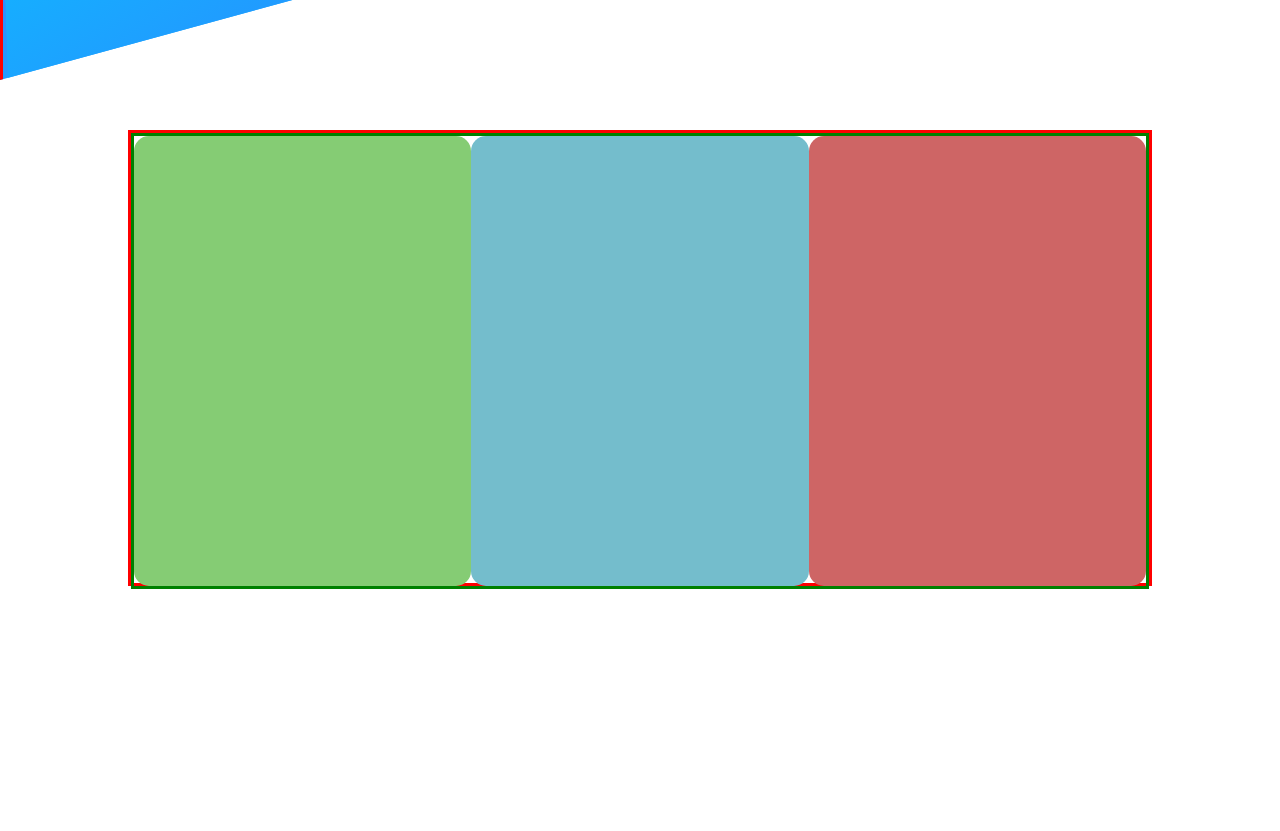
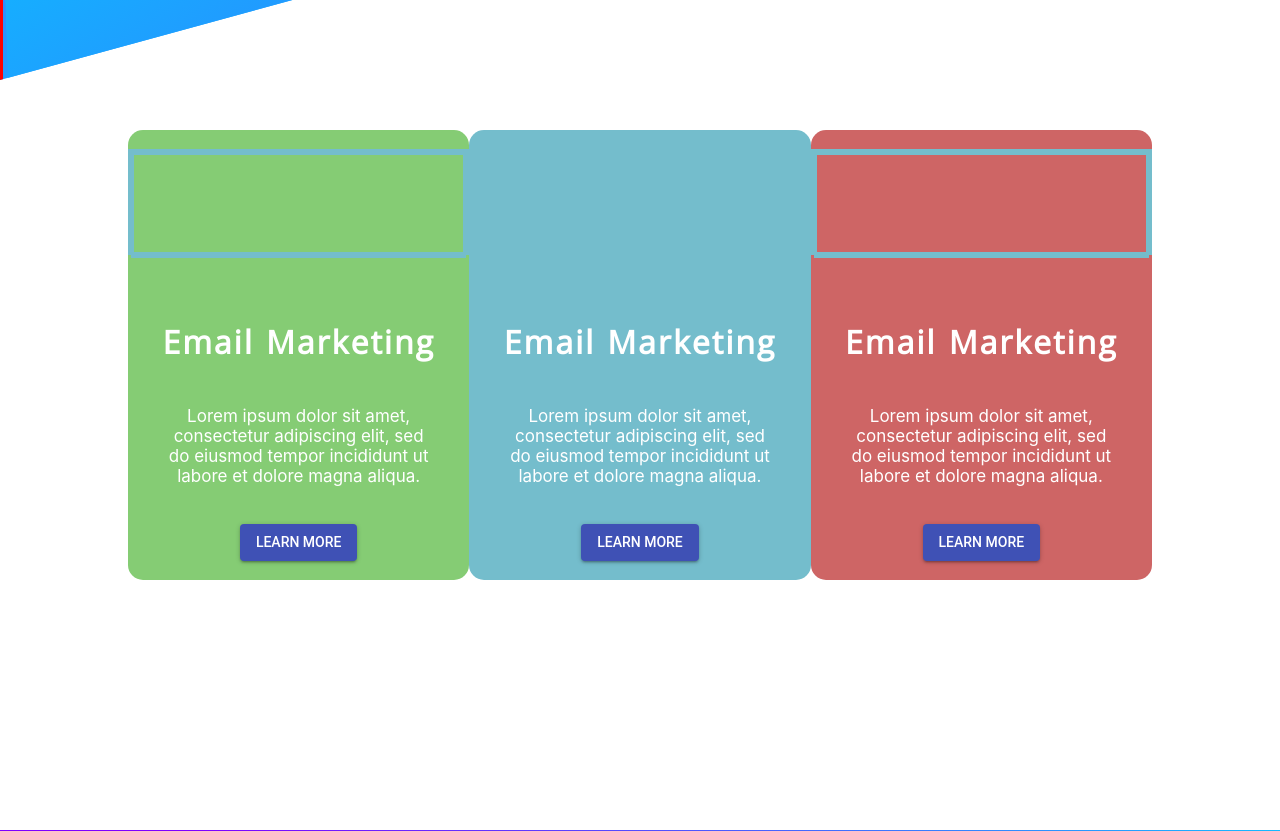
Before and after one commit to KeyToTech/KoreanPhraseBookSite, a React (Create React App) app: page / in a window 1280 px wide. Shown: the part 920-1751 px from the top of the page. Built offline with nearby package versions, Linux system fonts and the light colour scheme.

Commit message:
add material design

```diff
--- a/src/components/content/section_one/section_one.js
+++ b/src/components/content/section_one/section_one.js
@@ -1,5 +1,6 @@
 import React, { Component } from 'react';
-import '../../content/style.css'
+import '../../content/style.css';
+import Button from '@material-ui/core/Button';
 
 
 class SectionOne extends Component {
@@ -10,15 +11,48 @@ class SectionOne extends Component {
                 <div className="row">
 
                     <div className="collumn-green">
+                        <div className="image">
                         <div className="image"></div>
-                        <div className="content"></div>
+                        </div>
+                        <div className="content-text">
+                        <h1 className="title">Email Marketing</h1>
+                        <p className="text"> Lorem ipsum dolor sit amet, consectetur adipiscing elit, sed do eiusmod tempor incididunt ut labore et dolore magna aliqua.</p>
+                        </div>
                         <div className="button">
-
+                            <Button variant="contained" color="primary" >
+                                Learn More
+                           </Button>
                         </div>
                     </div>
 
-                    <div className="collumn-blue"></div>
-                    <div className="collumn-red"></div>
+                    <div className="collumn-blue">
+                    <div className="image">
+                        <div className="image"></div>
+                        </div>
+                        <div className="content-text">
+                        <h1 className="title">Email Marketing</h1>
+                        <p className="text"> Lorem ipsum dolor sit amet, consectetur adipiscing elit, sed do eiusmod tempor incididunt ut labore et dolore magna aliqua.</p>
+                        </div>
+                        <div className="button">
+                            <Button variant="contained" color="primary" >
+                                Learn More
+                           </Button>
+                        </div>
+                    </div>
+                    <div className="collumn-red">
+                    <div className="image">
+                        <div className="image"></div>
+                        </div>
+                        <div className="content-text">
+                        <h1 className="title">Email Marketing</h1>
+                        <p className="text"> Lorem ipsum dolor sit amet, consectetur adipiscing elit, sed do eiusmod tempor incididunt ut labore et dolore magna aliqua.</p>
+                        </div>
+                        <div className="button">
+                            <Button variant="contained" color="primary" >
+                                Learn More
+                           </Button>
+                        </div>
+                    </div>
 
 
                 </div>
--- a/src/components/content/style.css
+++ b/src/components/content/style.css
@@ -1,7 +1,7 @@
 
 .main-container {
 
-border: red solid;
+
 height: 450px;
 
 
@@ -9,7 +9,7 @@ height: 450px;
 
 .row {
 
-    border: green solid;
+
     height: 450px;
     display: flex;
     flex-direction: row;
@@ -21,6 +21,9 @@ height: 450px;
   border-radius: 15px;
   width: 350px;
   background: #85cc74;
+  display: flex;
+  flex-direction: column;
+  justify-content: space-around;
 
 }
 
@@ -28,10 +31,48 @@ height: 450px;
     border-radius: 15px;
     width: 350px;
     background: #74bdcc;
+    display: flex;
+    flex-direction: column;
+    justify-content: space-around;
 }
 
 .collumn-red {
     border-radius: 15px;
     width: 350px;
     background: #ce6565;
+    display: flex;
+    flex-direction: column;
+    justify-content: space-around;
 }
+
+.image {
+    border: #74bdcc solid;
+  height: 100px;
+}
+
+.content-text {
+
+ width: 100%;
+ margin: 0px;
+}
+
+.title {
+text-align: center;
+}
+
+.text {
+
+    color: white;
+    width: 80%;
+    margin: 0;
+    font-size: 17px;
+    text-align: center;
+    margin: 0 auto;
+}
+
+.button {
+
+ display: flex;
+ flex-direction: column;
+ align-items: center;
+}
```
Also changed, not shown: 1 other file (tests, documents, lock files or other folders).
